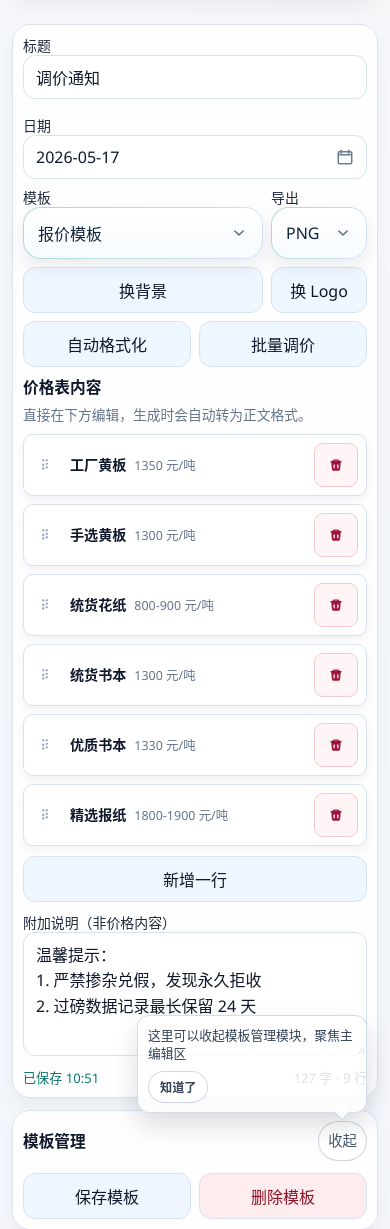
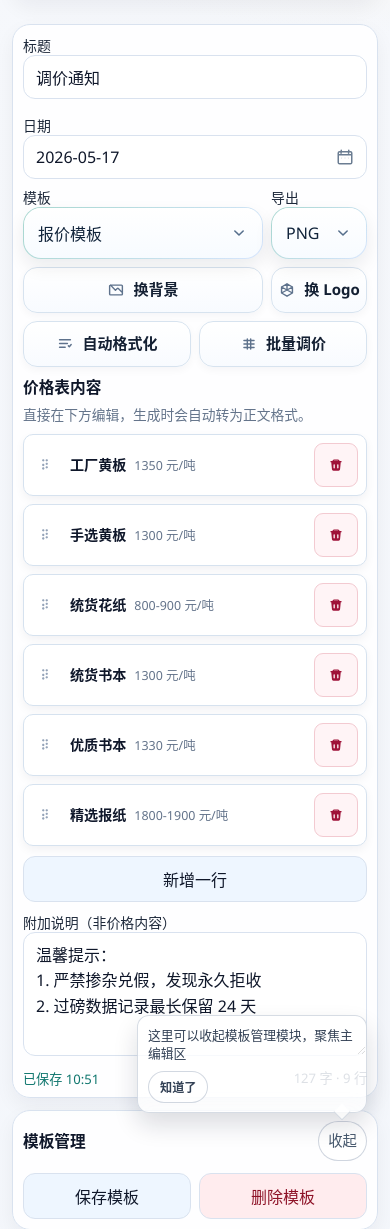
Before and after one commit to bubble2016/poster-studio, a Flask app: page / in a window 390 px wide. Shown: the part 750-1979 px from the top of the page. Run offline with Flask 3, Linux system fonts and the light colour scheme; data that the repository does not hold is empty; some web fonts are replaced.

Commit message:
fix: 优化单张圆角和工具按钮样式

```diff
--- a/poster_engine.py
+++ b/poster_engine.py
@@ -1495,7 +1495,13 @@ def draw_poster(content, date_str, title, cfg):
             fd.line([(cx + 48, cy + ch - 18 + i), (cx + cw - 48, cy + ch - 18 + i)], fill=(68, 84, 106, a), width=1)
         flip_overlay = frame.filter(ImageFilter.GaussianBlur(0.7))
     else:
-        dc.rounded_rectangle([(cx, cy), (cx + cw, cy + ch)], radius=15, fill=(255, 255, 255, alpha))
+        dc.rounded_rectangle(
+            [(cx, cy), (cx + cw, cy + ch)],
+            radius=40,
+            fill=(255, 255, 255, alpha),
+            outline=(238, 241, 247, min(255, alpha + 10)),
+            width=2,
+        )
     img = Image.alpha_composite(img, card)
     if flip_overlay is not None:
         img = Image.alpha_composite(img, flip_overlay)
--- a/static/poster_renderer.js
+++ b/static/poster_renderer.js
@@ -295,6 +295,7 @@
   function drawCard(ctx, cfg, cx, cy, cw, ch, themeRgb) {
     const alpha = Math.max(0.05, Math.min(1, Number(cfg.card_opacity ?? 1)));
     const style = String(cfg.card_style || "single");
+    const cardRadius = style === "ticket" ? 28 : 40;
     ctx.save();
     ctx.shadowColor = "rgba(0,0,0,0.22)";
     ctx.shadowBlur = style === "aurora" ? 24 : 18;
@@ -314,7 +315,7 @@
     }
 
     const fill = style === "aurora" ? `rgba(242,248,255,${Math.min(0.86, alpha)})` : `rgba(255,255,255,${alpha})`;
-    fillRoundedRect(ctx, cx, cy, cw, ch, style === "ticket" ? 28 : 40, fill);
+    fillRoundedRect(ctx, cx, cy, cw, ch, cardRadius, fill);
     ctx.shadowColor = "transparent";
 
     if (style === "ticket") {
@@ -350,7 +351,7 @@
       strokeRoundedRect(ctx, cx + 8, cy + 8, cw - 16, ch - 16, 34, rgba(themeRgb, 0.45), 2);
       strokeRoundedRect(ctx, cx + 18, cy + 18, cw - 36, Math.max(80, ch * 0.32), 24, "rgba(255,255,255,0.45)", 1);
     } else {
-      strokeRoundedRect(ctx, cx, cy, cw, ch, style === "single" ? 15 : 40, "rgba(238,241,247,0.95)", 2);
+      strokeRoundedRect(ctx, cx, cy, cw, ch, cardRadius, "rgba(238,241,247,0.95)", 2);
     }
     ctx.restore();
   }
--- a/static/style.css
+++ b/static/style.css
@@ -812,6 +812,66 @@ input[type="checkbox"] {
   min-height: 44px;
 }
 
+.toolbar-btn {
+  display: inline-flex;
+  align-items: center;
+  justify-content: center;
+  gap: 8px;
+  min-height: 52px;
+  padding: 0 16px;
+  border: 1px solid #d7e3ef;
+  border-radius: 14px;
+  background:
+    linear-gradient(180deg, rgba(255, 255, 255, .98), rgba(248, 251, 255, .96));
+  color: #142033;
+  font-family: var(--font-ui);
+  font-size: .98rem;
+  font-weight: 650;
+  line-height: 1;
+  white-space: nowrap;
+  box-shadow: inset 0 1px 0 rgba(255, 255, 255, .95), 0 3px 8px rgba(15, 23, 42, .04);
+  transition: transform .16s ease, border-color .16s ease, background-color .16s ease, box-shadow .16s ease, color .16s ease;
+}
+
+.toolbar-btn .btn-icon {
+  width: 18px;
+  height: 18px;
+  flex: 0 0 auto;
+  fill: none;
+  stroke: currentColor;
+  stroke-width: 1.9;
+  stroke-linecap: round;
+  stroke-linejoin: round;
+  color: #5e728c;
+}
+
+.toolbar-btn:hover {
+  border-color: rgba(var(--primary-rgb), .30);
+  background:
+    linear-gradient(180deg, #ffffff, rgba(var(--primary-rgb), .035));
+  color: #0f172a;
+  box-shadow: inset 0 1px 0 rgba(255, 255, 255, .98), 0 8px 18px rgba(15, 23, 42, .08);
+}
+
+.toolbar-btn:hover .btn-icon {
+  color: var(--primary);
+}
+
+.toolbar-btn:focus-visible {
+  outline: 2px solid rgba(var(--primary-rgb), .55);
+  outline-offset: 2px;
+}
+
+.quick-controls .toolbar-btn,
+.quick-action-row .toolbar-btn {
+  min-height: 52px;
+}
+
+.quick-action-row {
+  gap: 10px;
+  margin: 2px 0 12px;
+}
+
 .date-input-wrap {
   position: relative;
   display: block;
@@ -1010,6 +1070,11 @@ button:disabled {
 
 .mini-btn {
   background: #eef6ff;
+}
+
+.mini-btn.toolbar-btn {
+  background:
+    linear-gradient(180deg, rgba(255, 255, 255, .98), rgba(248, 251, 255, .96));
 }
 
 .mini-btn.danger {
@@ -3146,6 +3211,13 @@ body.is-desktop-preview-focus .editor-col {
     min-height: 44px;
   }
 
+  .quick-controls .toolbar-btn,
+  .quick-action-row .toolbar-btn {
+    min-height: 46px;
+    padding: 0 12px;
+    font-size: .94rem;
+  }
+
   .action-bar {
     position: sticky;
     left: auto;
--- a/templates/index.html
+++ b/templates/index.html
@@ -54,7 +54,7 @@
       } catch (_) { }
     })();
   </script>
-  <link rel="stylesheet" href="/static/style.css?v=20260305v406" />
+  <link rel="stylesheet" href="/static/style.css?v=20260305v407" />
   <script src="https://cdn.jsdelivr.net/npm/sortablejs@1.15.2/Sortable.min.js"></script>
 </head>
 
@@ -203,14 +203,44 @@
                 <option>PDF</option>
               </select>
             </label>
-            <button class="mini-btn" id="quickRandomBgBtn" type="button">换背景</button>
-            <button class="mini-btn" id="quickRandomLogoBtn" type="button">换 Logo</button>
+            <button class="mini-btn toolbar-btn" id="quickRandomBgBtn" type="button">
+              <svg class="btn-icon" viewBox="0 0 24 24" aria-hidden="true">
+                <path d="M4.75 5.5h14.5a1.25 1.25 0 0 1 1.25 1.25v10.5a1.25 1.25 0 0 1-1.25 1.25H4.75a1.25 1.25 0 0 1-1.25-1.25V6.75A1.25 1.25 0 0 1 4.75 5.5Zm0 0 6.5 6.75 2.45-2.35a1 1 0 0 1 1.4.02l5.4 5.58M8.25 9.25h.01" />
+              </svg>
+              <span>换背景</span>
+            </button>
+            <button class="mini-btn toolbar-btn" id="quickRandomLogoBtn" type="button">
+              <svg class="btn-icon" viewBox="0 0 24 24" aria-hidden="true">
+                <path d="M12 3.75 19.25 8v8L12 20.25 4.75 16V8L12 3.75Zm0 0v8.25m7.25-4L12 12m-7.25-4L12 12m-7.25 4L12 12l7.25 4" />
+              </svg>
+              <span>换 Logo</span>
+            </button>
           </div>
-          <div class="row">
-            <button class="mini-btn" id="todayBtn">今天</button>
-            <button class="mini-btn" id="tomorrowBtn">+1 天</button>
-            <button class="mini-btn" id="formatBtn">自动格式化</button>
-            <button class="mini-btn" id="batchBtn">批量调价</button>
+          <div class="row quick-action-row">
+            <button class="mini-btn toolbar-btn" id="todayBtn" type="button">
+              <svg class="btn-icon" viewBox="0 0 24 24" aria-hidden="true">
+                <path d="M7.25 3.75v3m9.5-3v3M5.75 6.25h12.5a2 2 0 0 1 2 2v10a2 2 0 0 1-2 2H5.75a2 2 0 0 1-2-2v-10a2 2 0 0 1 2-2Zm-2 4.75h16.5M8 14h.01m4 0h.01m4 0h.01" />
+              </svg>
+              <span>今天</span>
+            </button>
+            <button class="mini-btn toolbar-btn" id="tomorrowBtn" type="button">
+              <svg class="btn-icon" viewBox="0 0 24 24" aria-hidden="true">
+                <path d="M7.25 3.75v3m9.5-3v3M5.75 6.25h12.5a2 2 0 0 1 2 2v10a2 2 0 0 1-2 2H5.75a2 2 0 0 1-2-2v-10a2 2 0 0 1 2-2Zm-2 4.75h16.5M12 13.75v4m-2-2h4" />
+              </svg>
+              <span>+1 天</span>
+            </button>
+            <button class="mini-btn toolbar-btn" id="formatBtn" type="button">
+              <svg class="btn-icon" viewBox="0 0 24 24" aria-hidden="true">
+                <path d="M4.75 6.25h14.5M4.75 11.25h10.5M4.75 16.25h7.5m4.25-1.75 1.25 1.25 2.5-3" />
+              </svg>
+              <span>自动格式化</span>
+            </button>
+            <button class="mini-btn toolbar-btn" id="batchBtn" type="button">
+              <svg class="btn-icon" viewBox="0 0 24 24" aria-hidden="true">
+                <path d="M5.25 7.25h13.5M5.25 12h13.5M5.25 16.75h13.5m-9-11.5v13.5m4.5-13.5v13.5" />
+              </svg>
+              <span>批量调价</span>
+            </button>
           </div>
           <textarea id="contentInput" rows="10" hidden placeholder="请输入正文内容"></textarea>
           <div id="priceEditorPanel">
@@ -643,7 +673,7 @@
   </div>
 
   <script src="/static/poster_text_tools.js?v=20260305v405"></script>
-  <script src="/static/poster_renderer.js?v=20260305v406"></script>
+  <script src="/static/poster_renderer.js?v=20260305v407"></script>
   <script src="/static/app.js?v=20260305v406"></script>
 </body>
 
```
